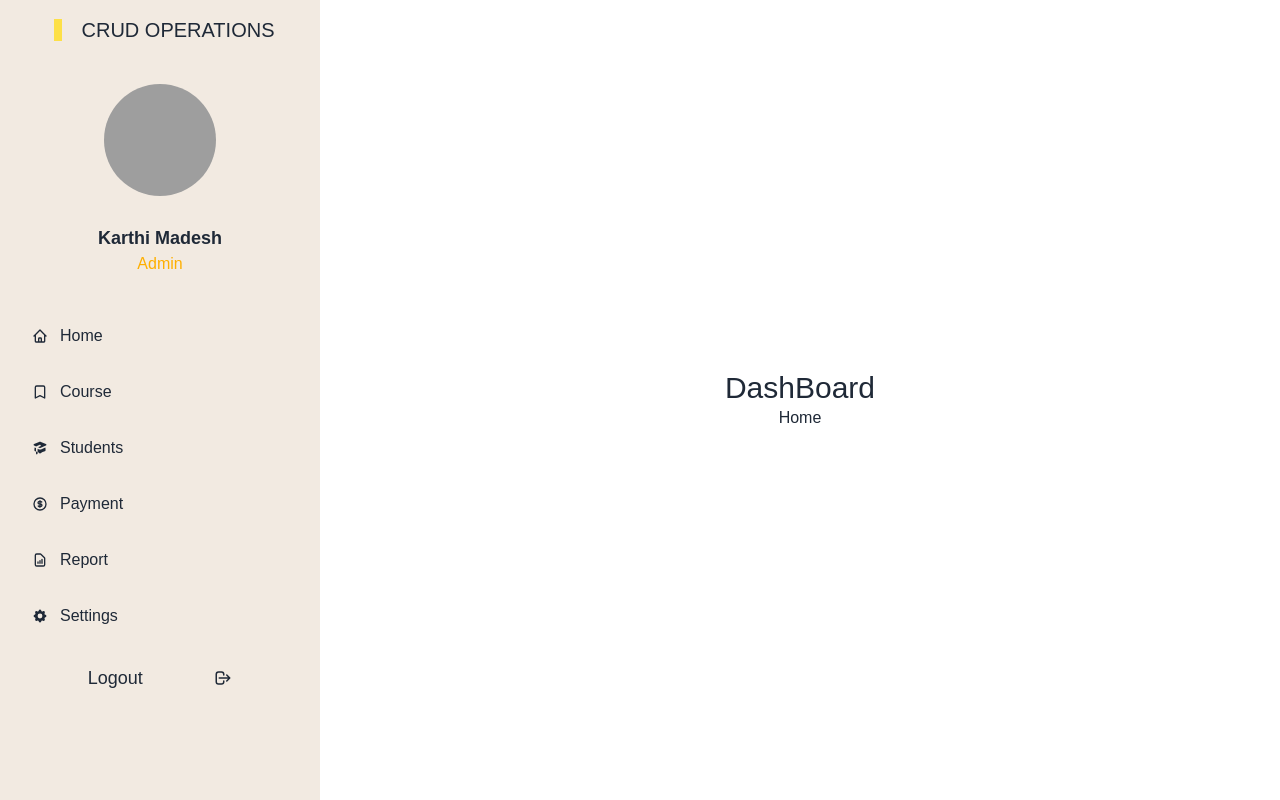
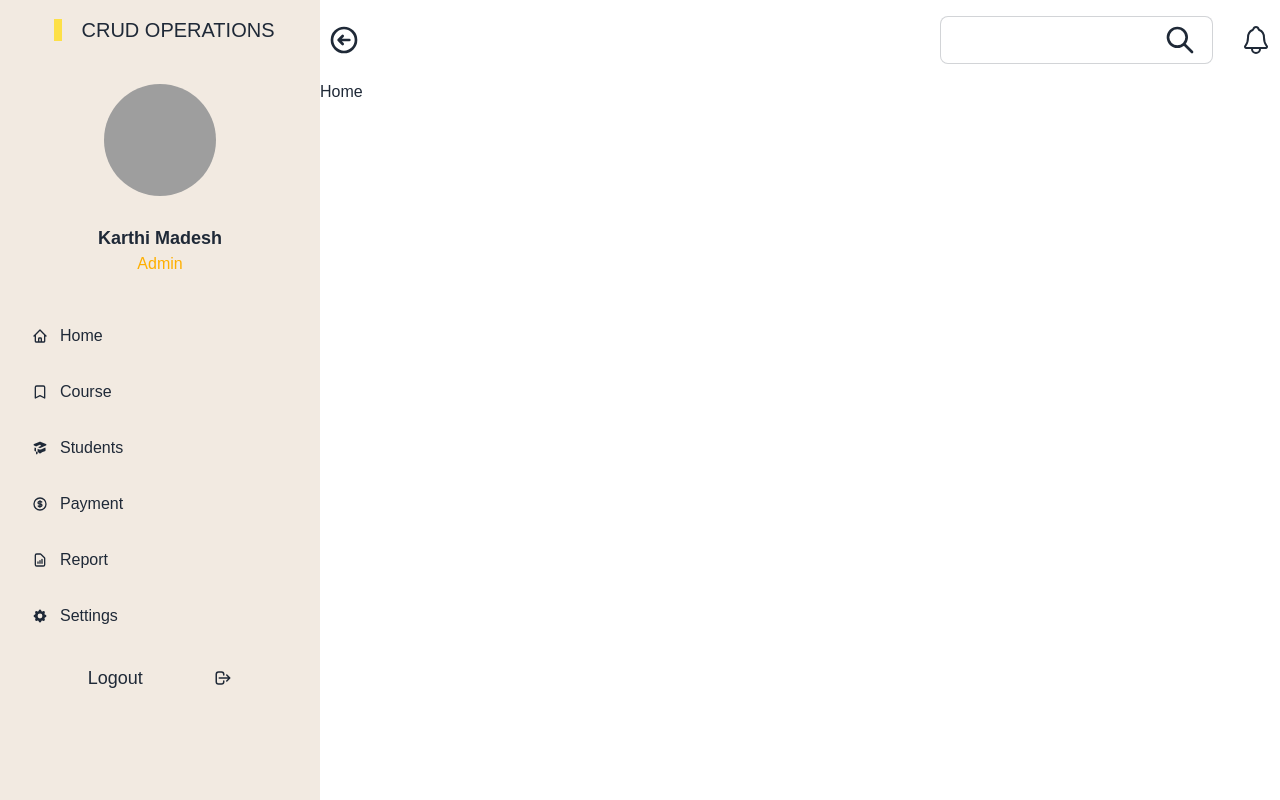
Before and after one commit to shahadathossain4536/dashboard-task, a React (Create React App) app: page /dashboard in a window 1280 px wide. Built offline with nearby package versions, Linux system fonts and the light colour scheme; grey boxes are pictures that could not be loaded.

Commit message:
dashboard header done

```diff
--- a/src/Pages/Dashboard/Dashboard.js
+++ b/src/Pages/Dashboard/Dashboard.js
@@ -4,19 +4,33 @@ import {
   HiAcademicCap,
   HiCog,
   HiCurrencyDollar,
+  HiOutlineArrowCircleLeft,
   HiOutlineBookmark,
   HiOutlineCurrencyDollar,
   HiOutlineDocumentReport,
   HiOutlineHome,
   HiOutlineLogout,
+  HiOutlineSearch,
 } from "react-icons/hi";
+import { IoNotificationsOutline } from "react-icons/io5";
 const Dashboard = () => {
   return (
     <div className="drawer drawer-mobile ">
       <input id="my-drawer-2" type="checkbox" className="drawer-toggle" />
-      <div className="drawer-content flex flex-col items-center justify-center ">
+      <div className="drawer-content flex flex-col ">
         {/* <!-- Page content here --> */}
-        <h2 className="text-3xl">DashBoard</h2>
+        <div className="flex justify-between items-center py-4 px-2">
+          <button>
+            <HiOutlineArrowCircleLeft className="w-8 h-8" />
+          </button>
+          <div className="flex justify-center items-center ">
+            <div className="flex justify-center items-center input input-bordered mr-[27px]">
+              <input className="outline-none" type="text" />
+              <HiOutlineSearch className="w-8 h-8" />
+            </div>
+            <IoNotificationsOutline className="w-8 h-8" />
+          </div>
+        </div>
         <Outlet></Outlet>
         <label
           htmlFor="my-drawer-2"
```
